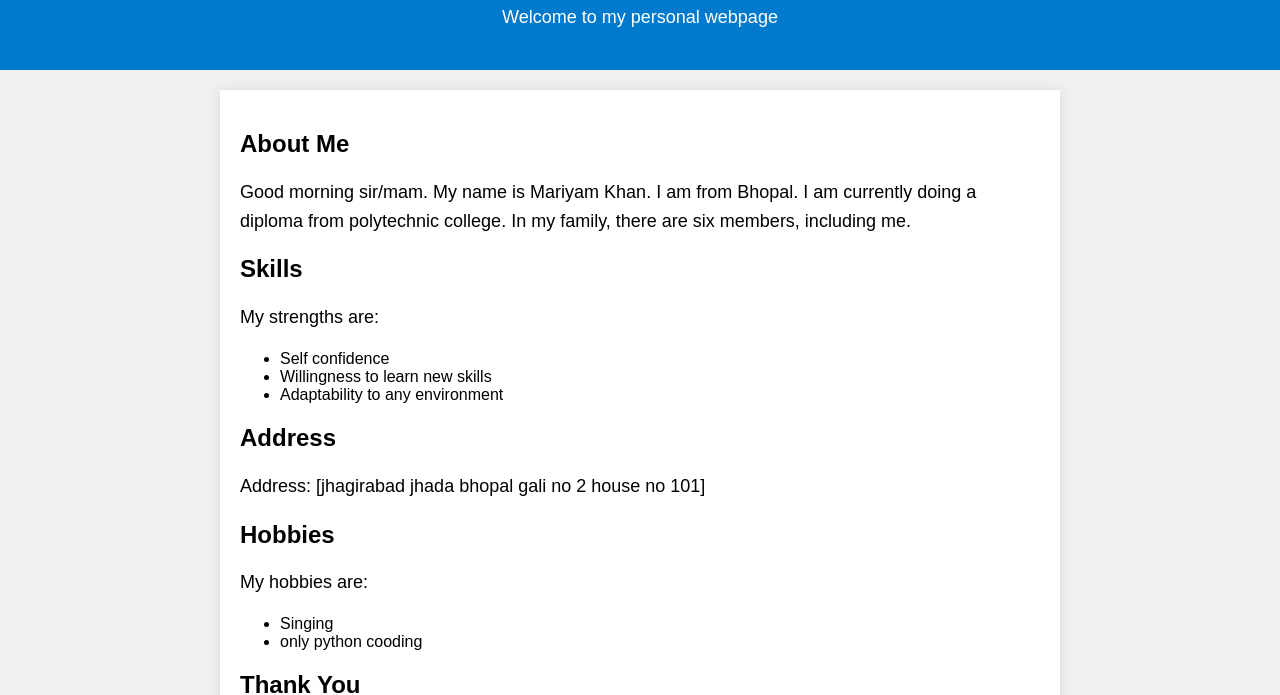
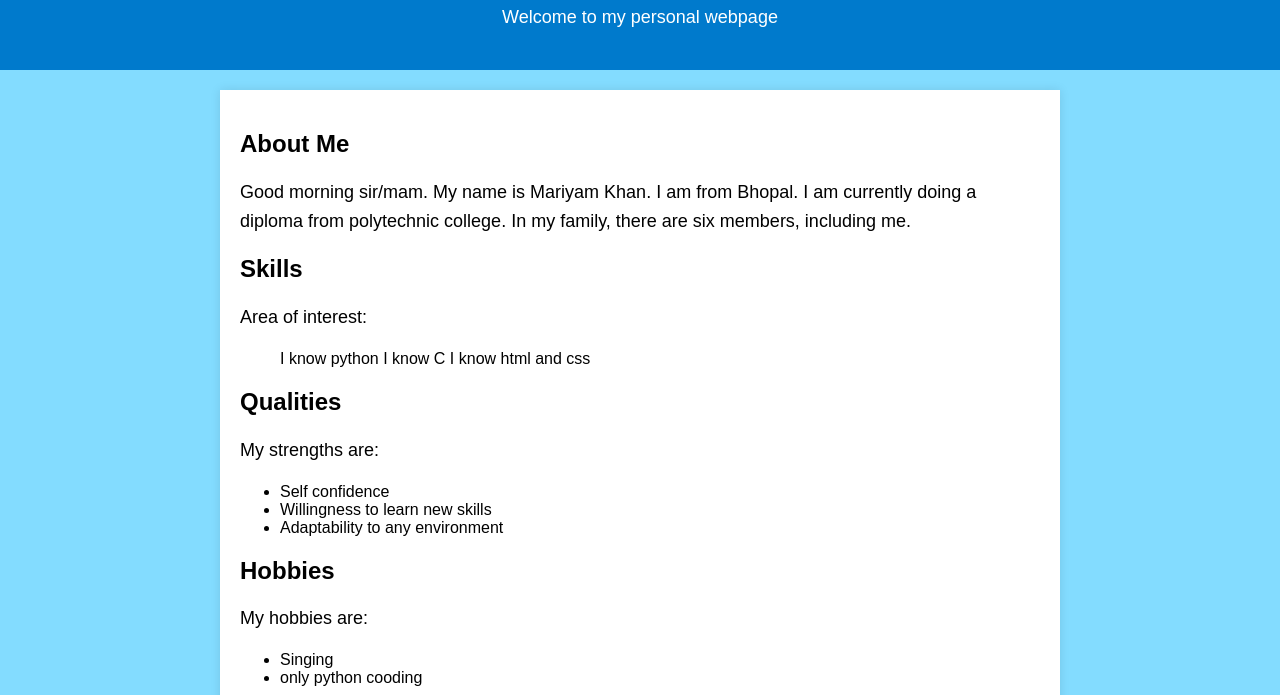
Before and after one commit to Mayrakhxn/resume, a plain HTML site: page index.html in a window 1280 px wide. Shown: the part 107-802 px from the top of the page. Drawn offline with Linux system fonts and the light colour scheme.

Commit message:
Add files via upload

```diff
--- a/index.html
+++ b/index.html
@@ -7,7 +7,7 @@
     <style>
         body {
             font-family: Arial, sans-serif;
-            background-color: #f0f0f0;
+            background-color: #83dcff;
             margin: 0;
             padding: 0;
         }
@@ -50,6 +50,16 @@
 
         <h2>Skills</h2>
         <p>
+            Area of interest:
+        </p>
+        <ul>
+            I know python
+            I know C
+            I know html and css
+        </ul>
+
+        <h2>Qualities</h2>
+        <p>
             My strengths are:
         </p>
         <ul>
@@ -58,10 +68,6 @@
             <li>Adaptability to any environment</li>
         </ul>
 
-        <h2>Address</h2>
-        <p>
-            Address: [jhagirabad jhada bhopal gali no 2 house no 101]
-        </p>
 
         <h2>Hobbies</h2>
         <p>
@@ -72,6 +78,11 @@
             <li>only python cooding</li>
         </ul>
 
+        <h2>Address</h2>
+        <p>
+            Address: [jhagirabad jhada bhopal gali no 2 house no 101]
+        </p>
+
         <h2>Thank You</h2>
         <p>
             Thank you for visiting my personal webpage.
```
